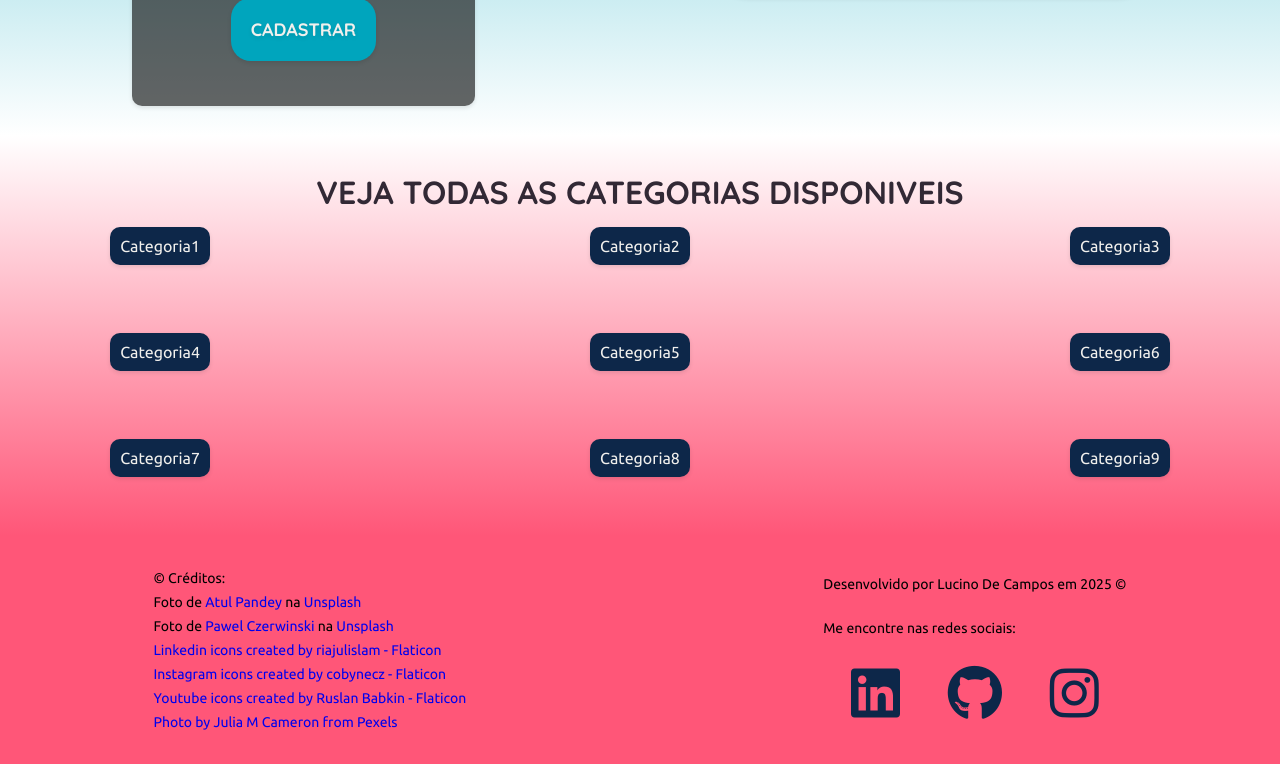
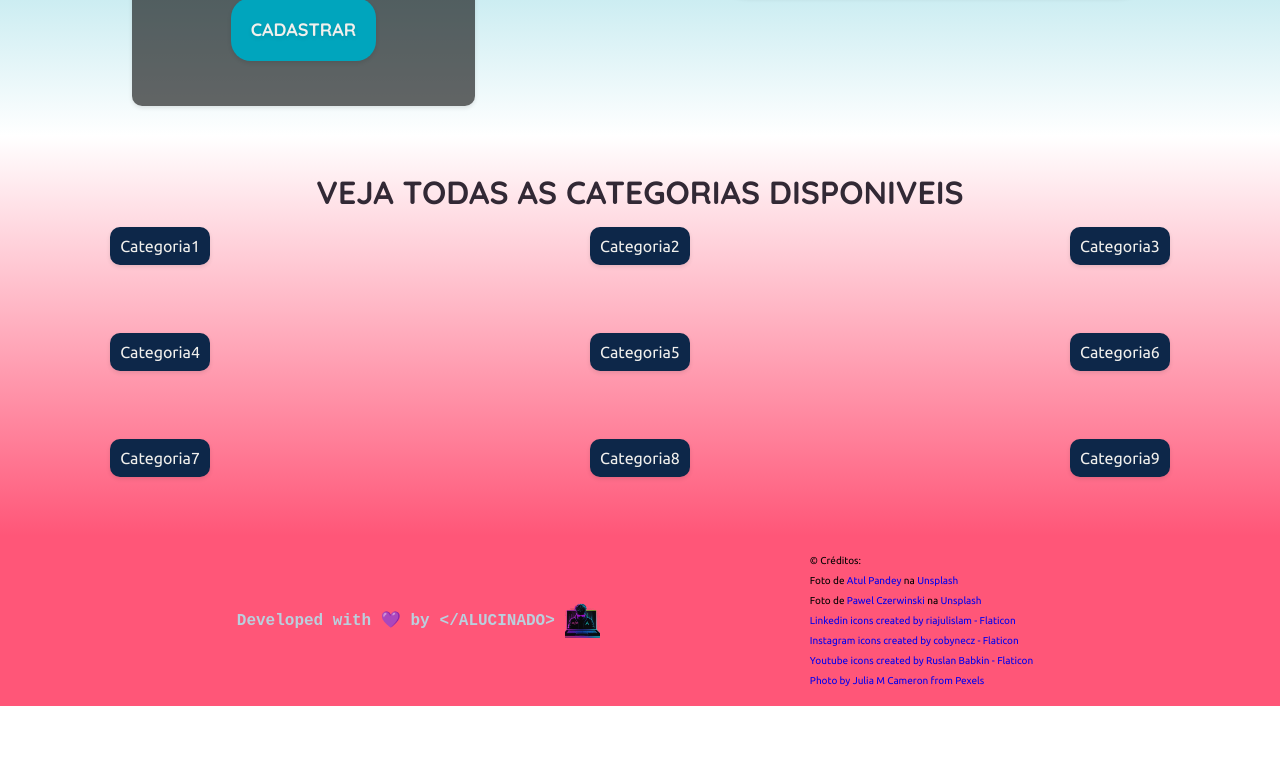
Before and after one commit to Alucinado-dev/ConectaONGs, a plain HTML site: page index.html in a window 1280 px wide. Shown: the part 2438-3202 px from the top of the page. After the commit the page ends 3144 px from the top, so only its background shows below. Drawn offline with Linux system fonts and the light colour scheme; a web font is replaced by a local one.

Commit message:
novo footer com minha logo e o link para meu portifolio

```diff
--- a/index.html
+++ b/index.html
@@ -312,6 +312,15 @@
     </main>
 
     <footer>
+        <div class="developed-by">
+            <p id="dev-by">
+                Developed with 💜 by
+            </p>
+            <a href="https://alucinado-dev.vercel.app" target="_blank" rel="noopener noreferrer"></a>
+            <img src="assets/ALucin4do-logo.png" alt="logo of ALucin4do">
+
+        </div>
+
         <div class="creditos">
             <h3> &copy; Créditos: </h3>
             <p>Foto de <a href="https://unsplash.com/pt-br/@iatulp?utm_content=creditCopyText&utm_medium=referral&utm_source=unsplash">Atul Pandey</a> na <a href="https://unsplash.com/pt-br/fotografias/um-grupo-de-pessoas-em-um-barco-em-um-rio-YNyw3bQYgG0?utm_content=creditCopyText&utm_medium=referral&utm_source=unsplash">Unsplash</a></p>
@@ -331,18 +340,7 @@
         </div>
 
 
-        <div class="minhas-redes">
-            <h3> Desenvolvido por <strong>Lucino De Campos</strong> em 2025 &copy; </h3>
 
-            <h4>Me encontre nas redes sociais:</h4>
-
-            <div class="icones-redes">
-                <a href="https://www.linkedin.com/in/lucino-de-campos/" target="_blank" rel="noopener noreferrer" ><i class="fa-brands fa-linkedin"></i></a>
-                <a href="https://github.com/ALucin4do/ConectaONGs" target="_blank" rel="noopener noreferrer" ><i class="fa-brands fa-github"></i></a>
-                <a href="https://www.instagram.com/lucino_de_campos/" target="_blank" rel="noopener noreferrer" ><i class="fa-brands fa-instagram"></i></a>
-            </div>
-
-        </div>
     </footer>
 
 
--- a/styles/reset.css
+++ b/styles/reset.css
@@ -49,24 +49,23 @@ table {
 
 a{
     text-decoration: none;
+    outline: none;
 }
-
 
 img{
     width: 100%;
 	height: 100%;
 	z-index: 1;
 	object-fit: cover;
-
 }
-
 
 
 :root{
     font-size: 62.5%;
 	box-sizing: border-box;
+}
 
-	    /* Media Queries */
+/* Media Queries
     --small-mobile: 320px;
     --mobile: 480px;
     --small-tablet: 600px;
@@ -75,5 +74,4 @@ img{
     --laptop: 1024px;
     --desktop: 1280px;
     --large-desktop: 1440px;
-
-}
+*/
--- a/styles/style.css
+++ b/styles/style.css
@@ -849,55 +849,82 @@ header .mobile-nav .mobile-menu ul{
 
 /*    ~~~~~~~~~~~~~~~~~~~~~~~~~~~~~~~~~~~~~~~~~~~   Rodapé    ~~~~~~~~~~~~~~~~~~~~~~~~~~~~~~~~~~~~~~~~~~~~     */
 
-footer{
-  background-color: var(--element-color);
-  font-size: 1.4rem;
-  padding: 2.5rem;
-  display: flex;
-  justify-content: space-around;
-  align-items: center;
-  gap: 10rem;
+:root{
+  --logo1: #FF00FF;
+  --logo2: #00FFFF;
+  --logo3: #0600ab;
+  --text-color-footer: #bacfdd;
+  --tech: "Share Tech Mono", monospace;
 
 }
+
+footer{
+  display: flex;
+  justify-content: center;
+  align-items: center;
+  padding: 1rem;
+  margin: auto;
+  gap: 20rem;
+  background-color: var(--element-color);
+  box-sizing: border-box;
+  width: 100%;
+}
+
+
+
+footer .developed-by{
+  display: flex;
+  justify-content: center;
+  align-items: center;
+  gap: 1rem;
+  font-size: 1.6rem;
+  color: var(--text-color-footer);
+  font-family: var(--tech);
+
+}
+
+footer .developed-by p{
+  font-weight: 600;
+  display: flex;
+  align-items: center;
+  gap: 0.5rem;
+  justify-content: center;
+}
+
+
+
+footer .developed-by a{
+  font-weight: 900;
+  transition: all 200ms ease-in-out;
+  color: var(--text-color-footer);
+
+  &::before{
+      content: '</ALUCINADO>';
+  }
+
+  &:hover, &:focus{
+      font-family: var(--tech);
+      background-image: linear-gradient(180deg,var(--logo1) 30%,  var(--logo2) 70%);
+      background-clip: text;
+      color: transparent;
+      text-shadow: 0px 0px 10px var(--logo3);
+  }
+}
+
+footer .developed-by img{
+  width: 35px;
+  height: 35px;
+}
+
+
 
 footer .creditos{
   display: flex;
   flex-direction: column;
   justify-content: space-evenly;
+
   gap: 1rem;
   align-items: flex-start;
   padding: 1rem;
 
 }
-
-footer .minhas-redes{
-  padding: 1rem;
-  display: flex;
-  flex-direction: column;
-  justify-content: space-between;
-  gap: 3rem;
-}
-
-footer .minhas-redes .icones-redes{
-  display: flex;
-  justify-content: space-evenly;
-  gap: 2rem;
-
-}
-
-footer .minhas-redes .icones-redes a{
-  font-size: 4em;
-  color: var(--main-color);
-  border-radius: 1rem;
-
-
-  transition: all var(--transition);
-
-  &:hover, &:focus{
-    outline: none;
-    transform: scale(1.1);
-    filter: drop-shadow(0 0 10px var(--secondary-color)) ;
-  }
-
-
-}
```
Also changed, not shown: assets/ALucin4do-logo.png (added), 1 other file. Lines whose indentation alone changed are shown as unchanged.
